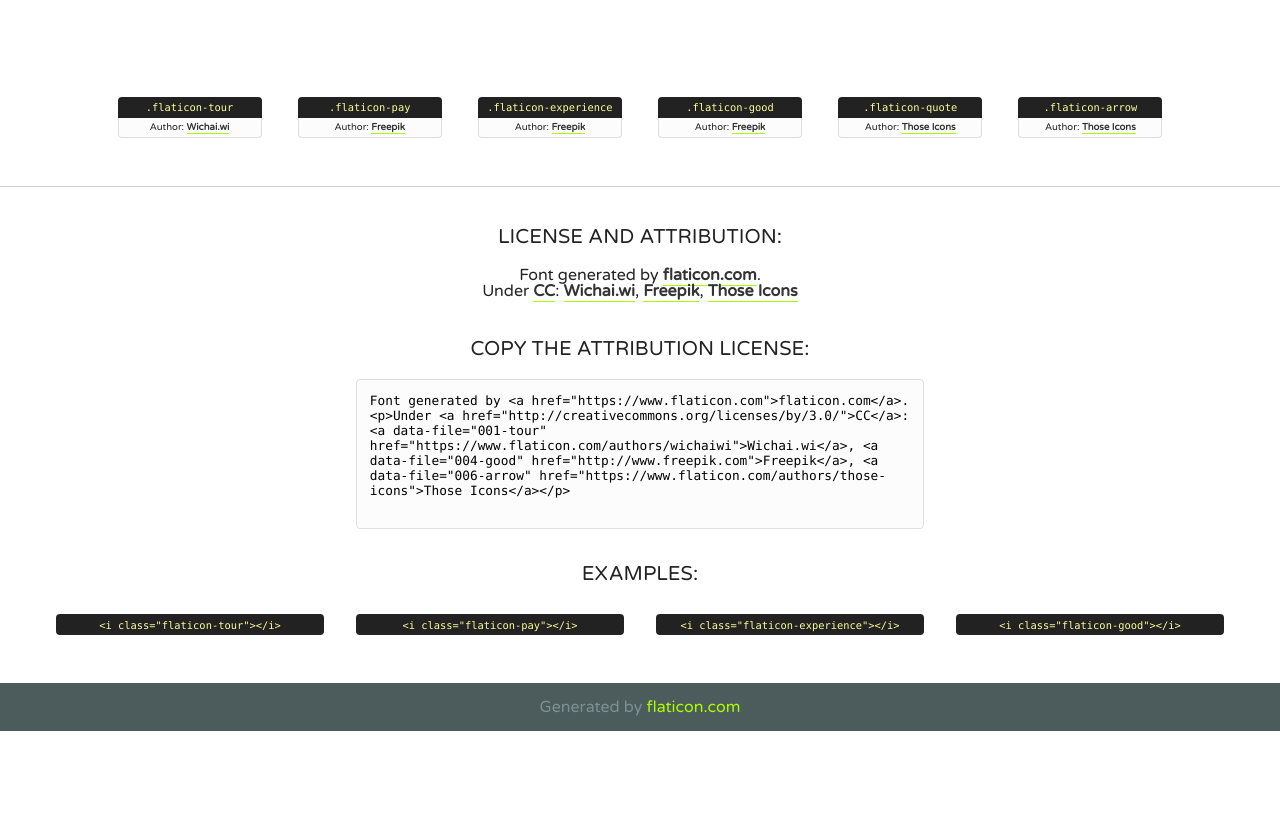
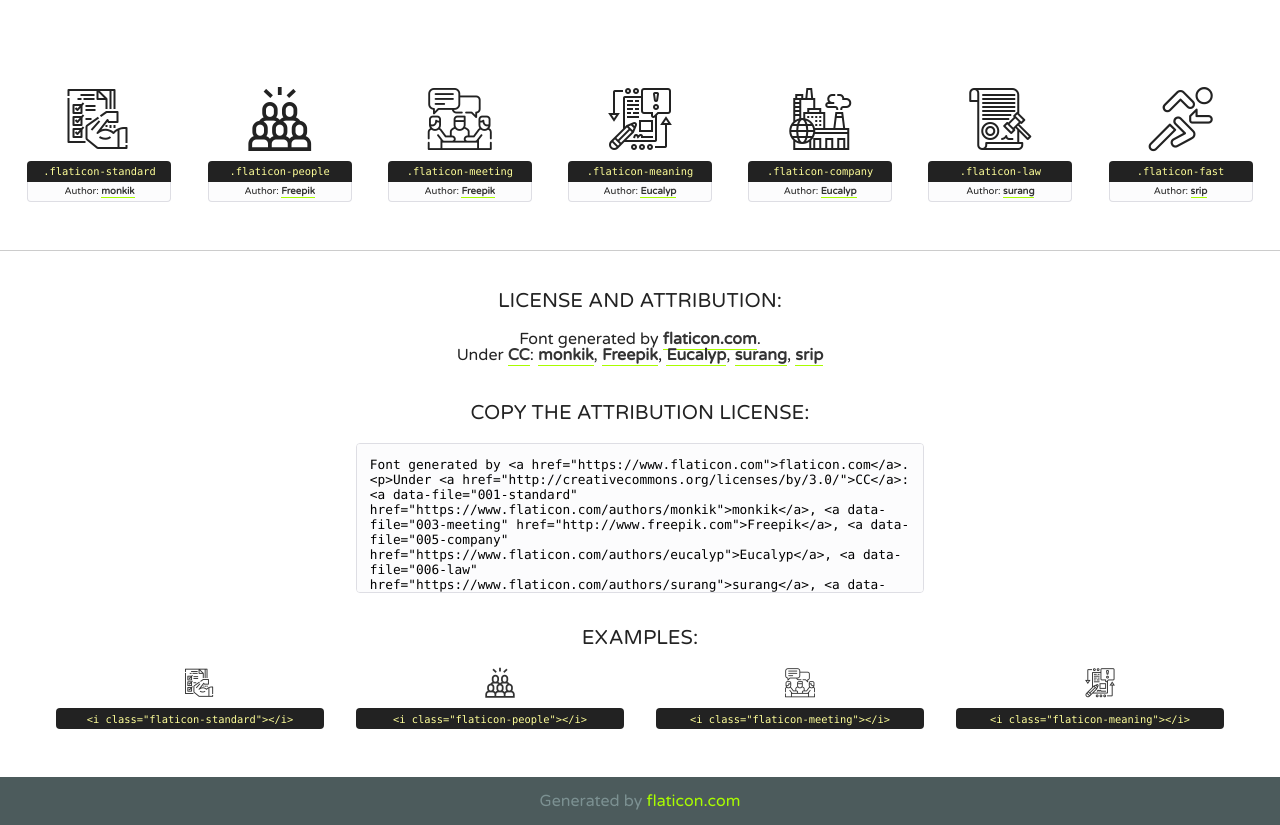
Before and after one commit to M4RTO/abogados-website, a website: page assets/fonts/flaticon.html in a window 1280 px wide. Shown: the part 564-1389 px from the top of the page. Before the commit the page ends 1295 px from the top, so only its background shows below. Drawn offline with Linux system fonts and the light colour scheme; files that its build step writes are made by us from their sources.

Commit message:
add nuevas mejoras

```diff
--- a/assets/css/flaticon.css
+++ b/assets/css/flaticon.css
@@ -1,6 +1,6 @@
 	/*
   	Flaticon icon font: Flaticon
-  	Creation date: 01/08/2020 22:43
+  	Creation date: 28/08/2020 18:43
   	*/
 
 @font-face {
@@ -25,6 +25,7 @@
 [class^="flaticon-"]:before, [class*=" flaticon-"]:before,
 [class^="flaticon-"]:after, [class*=" flaticon-"]:after {
   font-family: Flaticon;
+        font-size: 60px;
 font-style: normal;
 margin-left: 20px;
 }
@@ -33,3 +34,6 @@
 .flaticon-people:before { content: "\f101"; }
 .flaticon-meeting:before { content: "\f102"; }
 .flaticon-meaning:before { content: "\f103"; }
+.flaticon-company:before { content: "\f104"; }
+.flaticon-law:before { content: "\f105"; }
+.flaticon-fast:before { content: "\f106"; }
--- a/assets/fonts/_flaticon.scss
+++ b/assets/fonts/_flaticon.scss
@@ -1,6 +1,6 @@
     /*
     Flaticon icon font: Flaticon
-    Creation date: 01/08/2020 22:43
+    Creation date: 28/08/2020 18:43
     */
 
     @font-face {
@@ -41,8 +41,14 @@
 .flaticon-people:before { content: "\f101"; }
 .flaticon-meeting:before { content: "\f102"; }
 .flaticon-meaning:before { content: "\f103"; }
+.flaticon-company:before { content: "\f104"; }
+.flaticon-law:before { content: "\f105"; }
+.flaticon-fast:before { content: "\f106"; }
 
     $font-Flaticon-standard: "\f100";
     $font-Flaticon-people: "\f101";
     $font-Flaticon-meeting: "\f102";
     $font-Flaticon-meaning: "\f103";
+    $font-Flaticon-company: "\f104";
+    $font-Flaticon-law: "\f105";
+    $font-Flaticon-fast: "\f106";
--- a/assets/fonts/flaticon.html
+++ b/assets/fonts/flaticon.html
@@ -1,7 +1,7 @@
 <!DOCTYPE html>
 <!--
   Flaticon icon font: Flaticon
-  Creation date: 24/02/2020 10:25
+  Creation date: 28/08/2020 18:43
 -->
 <html>
 <!DOCTYPE html>
@@ -392,34 +392,39 @@
    <section id="glyphs">
 
 
-        <div class="glyph"><div class="glyph-icon flaticon-tour"></div>
-            <div class="class-name">.flaticon-tour</div>
-            <div class="author-name">Author: <a data-file="001-tour" href="https://www.flaticon.com/authors/wichaiwi">Wichai.wi</a> </div>
+        <div class="glyph"><div class="glyph-icon flaticon-standard"></div>
+            <div class="class-name">.flaticon-standard</div>
+            <div class="author-name">Author: <a data-file="001-standard" href="https://www.flaticon.com/authors/monkik">monkik</a> </div>
         </div>
 
-        <div class="glyph"><div class="glyph-icon flaticon-pay"></div>
-            <div class="class-name">.flaticon-pay</div>
-            <div class="author-name">Author: <a data-file="002-pay" href="http://www.freepik.com">Freepik</a> </div>
+        <div class="glyph"><div class="glyph-icon flaticon-people"></div>
+            <div class="class-name">.flaticon-people</div>
+            <div class="author-name">Author: <a data-file="002-people" href="http://www.freepik.com">Freepik</a> </div>
         </div>
 
-        <div class="glyph"><div class="glyph-icon flaticon-experience"></div>
-            <div class="class-name">.flaticon-experience</div>
-            <div class="author-name">Author: <a data-file="003-experience" href="http://www.freepik.com">Freepik</a> </div>
+        <div class="glyph"><div class="glyph-icon flaticon-meeting"></div>
+            <div class="class-name">.flaticon-meeting</div>
+            <div class="author-name">Author: <a data-file="003-meeting" href="http://www.freepik.com">Freepik</a> </div>
         </div>
 
-        <div class="glyph"><div class="glyph-icon flaticon-good"></div>
-            <div class="class-name">.flaticon-good</div>
-            <div class="author-name">Author: <a data-file="004-good" href="http://www.freepik.com">Freepik</a> </div>
+        <div class="glyph"><div class="glyph-icon flaticon-meaning"></div>
+            <div class="class-name">.flaticon-meaning</div>
+            <div class="author-name">Author: <a data-file="004-meaning" href="https://www.flaticon.com/authors/eucalyp">Eucalyp</a> </div>
         </div>
 
-        <div class="glyph"><div class="glyph-icon flaticon-quote"></div>
-            <div class="class-name">.flaticon-quote</div>
-            <div class="author-name">Author: <a data-file="005-quote" href="https://www.flaticon.com/authors/those-icons">Those Icons</a> </div>
+        <div class="glyph"><div class="glyph-icon flaticon-company"></div>
+            <div class="class-name">.flaticon-company</div>
+            <div class="author-name">Author: <a data-file="005-company" href="https://www.flaticon.com/authors/eucalyp">Eucalyp</a> </div>
         </div>
 
-        <div class="glyph"><div class="glyph-icon flaticon-arrow"></div>
-            <div class="class-name">.flaticon-arrow</div>
-            <div class="author-name">Author: <a data-file="006-arrow" href="https://www.flaticon.com/authors/those-icons">Those Icons</a> </div>
+        <div class="glyph"><div class="glyph-icon flaticon-law"></div>
+            <div class="class-name">.flaticon-law</div>
+            <div class="author-name">Author: <a data-file="006-law" href="https://www.flaticon.com/authors/surang">surang</a> </div>
+        </div>
+
+        <div class="glyph"><div class="glyph-icon flaticon-fast"></div>
+            <div class="class-name">.flaticon-fast</div>
+            <div class="author-name">Author: <a data-file="007-fast" href="https://www.flaticon.com/authors/srip">srip</a> </div>
         </div>
 
 
@@ -429,11 +434,11 @@
 
     <section class="attribution wrapper"   style="text-align:center;">
 
-      <div class="title">License and attribution:</div><div class="attrDiv">Font generated by <a href="https://www.flaticon.com">flaticon.com</a>. <div><p>Under <a href="http://creativecommons.org/licenses/by/3.0/">CC</a>: <a data-file="001-tour" href="https://www.flaticon.com/authors/wichaiwi">Wichai.wi</a>, <a data-file="004-good" href="http://www.freepik.com">Freepik</a>, <a data-file="006-arrow" href="https://www.flaticon.com/authors/those-icons">Those Icons</a></p>  </div>
+      <div class="title">License and attribution:</div><div class="attrDiv">Font generated by <a href="https://www.flaticon.com">flaticon.com</a>. <div><p>Under <a href="http://creativecommons.org/licenses/by/3.0/">CC</a>: <a data-file="001-standard" href="https://www.flaticon.com/authors/monkik">monkik</a>, <a data-file="003-meeting" href="http://www.freepik.com">Freepik</a>, <a data-file="005-company" href="https://www.flaticon.com/authors/eucalyp">Eucalyp</a>, <a data-file="006-law" href="https://www.flaticon.com/authors/surang">surang</a>, <a data-file="007-fast" href="https://www.flaticon.com/authors/srip">srip</a></p>  </div>
       </div>
       <div class="title">Copy the Attribution License:</div>
 
-    <textarea onclick="this.focus();this.select();">Font generated by &lt;a href=&quot;https://www.flaticon.com&quot;&gt;flaticon.com&lt;/a&gt;. <p>Under <a href="http://creativecommons.org/licenses/by/3.0/">CC</a>: <a data-file="001-tour" href="https://www.flaticon.com/authors/wichaiwi">Wichai.wi</a>, <a data-file="004-good" href="http://www.freepik.com">Freepik</a>, <a data-file="006-arrow" href="https://www.flaticon.com/authors/those-icons">Those Icons</a></p>
+    <textarea onclick="this.focus();this.select();">Font generated by &lt;a href=&quot;https://www.flaticon.com&quot;&gt;flaticon.com&lt;/a&gt;. <p>Under <a href="http://creativecommons.org/licenses/by/3.0/">CC</a>: <a data-file="001-standard" href="https://www.flaticon.com/authors/monkik">monkik</a>, <a data-file="003-meeting" href="http://www.freepik.com">Freepik</a>, <a data-file="005-company" href="https://www.flaticon.com/authors/eucalyp">Eucalyp</a>, <a data-file="006-law" href="https://www.flaticon.com/authors/surang">surang</a>, <a data-file="007-fast" href="https://www.flaticon.com/authors/srip">srip</a></p>
      </textarea>
 
     </section>
@@ -444,29 +449,29 @@
 
             <div class="image">
                 <p>
-                    <i class="glyph-icon flaticon-tour"></i>
-                    <span>&lt;i class=&quot;flaticon-tour&quot;&gt;&lt;/i&gt;</span>
+                    <i class="glyph-icon flaticon-standard"></i>
+                    <span>&lt;i class=&quot;flaticon-standard&quot;&gt;&lt;/i&gt;</span>
                 </p>
             </div>
 
             <div class="image">
                 <p>
-                    <i class="glyph-icon flaticon-pay"></i>
-                    <span>&lt;i class=&quot;flaticon-pay&quot;&gt;&lt;/i&gt;</span>
+                    <i class="glyph-icon flaticon-people"></i>
+                    <span>&lt;i class=&quot;flaticon-people&quot;&gt;&lt;/i&gt;</span>
                 </p>
             </div>
 
             <div class="image">
                 <p>
-                    <i class="glyph-icon flaticon-experience"></i>
-                    <span>&lt;i class=&quot;flaticon-experience&quot;&gt;&lt;/i&gt;</span>
+                    <i class="glyph-icon flaticon-meeting"></i>
+                    <span>&lt;i class=&quot;flaticon-meeting&quot;&gt;&lt;/i&gt;</span>
                 </p>
             </div>
 
             <div class="image">
                 <p>
-                    <i class="glyph-icon flaticon-good"></i>
-                    <span>&lt;i class=&quot;flaticon-good&quot;&gt;&lt;/i&gt;</span>
+                    <i class="glyph-icon flaticon-meaning"></i>
+                    <span>&lt;i class=&quot;flaticon-meaning&quot;&gt;&lt;/i&gt;</span>
                 </p>
             </div>
 
--- a/assets/scss/_flaticon.scss
+++ b/assets/scss/_flaticon.scss
@@ -1,16 +1,16 @@
     /*
     Flaticon icon font: Flaticon
-    Creation date: 01/08/2020 22:43
+    Creation date: 28/08/2020 18:43
     */
 
     @font-face {
   font-family: "Flaticon";
-  src: url("./Flaticon.eot");
-  src: url("./Flaticon.eot?#iefix") format("embedded-opentype"),
-       url("./Flaticon.woff2") format("woff2"),
-       url("./Flaticon.woff") format("woff"),
-       url("./Flaticon.ttf") format("truetype"),
-       url("./Flaticon.svg#Flaticon") format("svg");
+  src: url("./../fonts/Flaticon.eot");
+  src: url("./../fonts/Flaticon.eot?#iefix") format("embedded-opentype"),
+       url("./../fonts/Flaticon.woff2") format("woff2"),
+       url("./../fonts/Flaticon.woff") format("woff"),
+       url("./../fonts/Flaticon.ttf") format("truetype"),
+       url("./../fonts/Flaticon.svg#Flaticon") format("svg");
   font-weight: normal;
   font-style: normal;
 }
@@ -18,7 +18,7 @@
 @media screen and (-webkit-min-device-pixel-ratio:0) {
   @font-face {
     font-family: "Flaticon";
-    src: url("./Flaticon.svg#Flaticon") format("svg");
+    src: url("./../fonts/Flaticon.svg#Flaticon") format("svg");
   }
 }
 
@@ -41,8 +41,14 @@
 .flaticon-people:before { content: "\f101"; }
 .flaticon-meeting:before { content: "\f102"; }
 .flaticon-meaning:before { content: "\f103"; }
+.flaticon-company:before { content: "\f104"; }
+.flaticon-law:before { content: "\f105"; }
+.flaticon-fast:before { content: "\f106"; }
 
     $font-Flaticon-standard: "\f100";
     $font-Flaticon-people: "\f101";
     $font-Flaticon-meeting: "\f102";
     $font-Flaticon-meaning: "\f103";
+    $font-Flaticon-company: "\f104";
+    $font-Flaticon-law: "\f105";
+    $font-Flaticon-fast: "\f106";
--- a/bakup/_flaticon.scss
+++ /dev/null
@@ -1,52 +0,0 @@
-    /*
-    Flaticon icon font: Flaticon
-    Creation date: 24/02/2020 10:25
-    */
-
-    @font-face {
-  font-family: "Flaticon";
-  src: url("./Flaticon.eot");
-  src: url("./Flaticon.eot?#iefix") format("embedded-opentype"),
-       url("./Flaticon.woff2") format("woff2"),
-       url("./Flaticon.woff") format("woff"),
-       url("./Flaticon.ttf") format("truetype"),
-       url("./Flaticon.svg#Flaticon") format("svg");
-  font-weight: normal;
-  font-style: normal;
-}
-
-@media screen and (-webkit-min-device-pixel-ratio:0) {
-  @font-face {
-    font-family: "Flaticon";
-    src: url("./Flaticon.svg#Flaticon") format("svg");
-  }
-}
-
-    .fi:before{
-        display: inline-block;
-  font-family: "Flaticon";
-  font-style: normal;
-  font-weight: normal;
-  font-variant: normal;
-  line-height: 1;
-  text-decoration: inherit;
-  text-rendering: optimizeLegibility;
-  text-transform: none;
-  -moz-osx-font-smoothing: grayscale;
-  -webkit-font-smoothing: antialiased;
-  font-smoothing: antialiased;
-    }
-
-    .flaticon-tour:before { content: "\f100"; }
-.flaticon-pay:before { content: "\f101"; }
-.flaticon-experience:before { content: "\f102"; }
-.flaticon-good:before { content: "\f103"; }
-.flaticon-quote:before { content: "\f104"; }
-.flaticon-arrow:before { content: "\f105"; }
-
-    $font-Flaticon-tour: "\f100";
-    $font-Flaticon-pay: "\f101";
-    $font-Flaticon-experience: "\f102";
-    $font-Flaticon-good: "\f103";
-    $font-Flaticon-quote: "\f104";
-    $font-Flaticon-arrow: "\f105";
--- a/bakup/flaticon.css
+++ /dev/null
@@ -1,39 +0,0 @@
-	/*
-  	Flaticon icon font: Flaticon
-  	Creation date: 24/02/2020 10:25
-  	*/
-
-@font-face {
-  font-family: "Flaticon";
-  src: url("../fonts/Flaticon.eot");
-  src: url("../fonts/Flaticon.eot?#iefix") format("embedded-opentype"),
-       url("../fonts/Flaticon.woff2") format("woff2"),
-       url("../fonts/Flaticon.woff") format("woff"),
-       url("../fonts/Flaticon.ttf") format("truetype"),
-       url("../fonts/Flaticon.svg#Flaticon") format("svg");
-  font-weight: normal;
-  font-style: normal;
-}
-
-@media screen and (-webkit-min-device-pixel-ratio:0) {
-  @font-face {
-    font-family: "Flaticon";
-    src: url("../fonts/Flaticon.svg#Flaticon") format("svg");
-  }
-}
-
-[class^="flaticon-"]:before, [class*=" flaticon-"]:before,
-[class^="flaticon-"]:after, [class*=" flaticon-"]:after {
-  font-family: Flaticon;
-    font-size: 20px;
-    font-style: normal;
-    margin-left: 20px;
-
-}
-
-.flaticon-tour:before { content: "\f100"; }
-.flaticon-pay:before { content: "\f101"; }
-.flaticon-experience:before { content: "\f102"; }
-.flaticon-good:before { content: "\f103"; }
-.flaticon-quote:before { content: "\f104"; }
-.flaticon-arrow:before { content: "\f105"; }
```
Also changed, not shown: about.html (+1 -1 lines), contact.html (+1 -1 lines), index.html (+1 -1 lines), services.html (+4 -4 lines), work.html (+4 -0 lines), zone.html (+1 -1 lines), assets/fonts/Flaticon.ttf, assets/fonts/Flaticon.woff, assets/fonts/Flaticon.woff2, 2 other files. Lines whose indentation alone changed are shown as unchanged.
